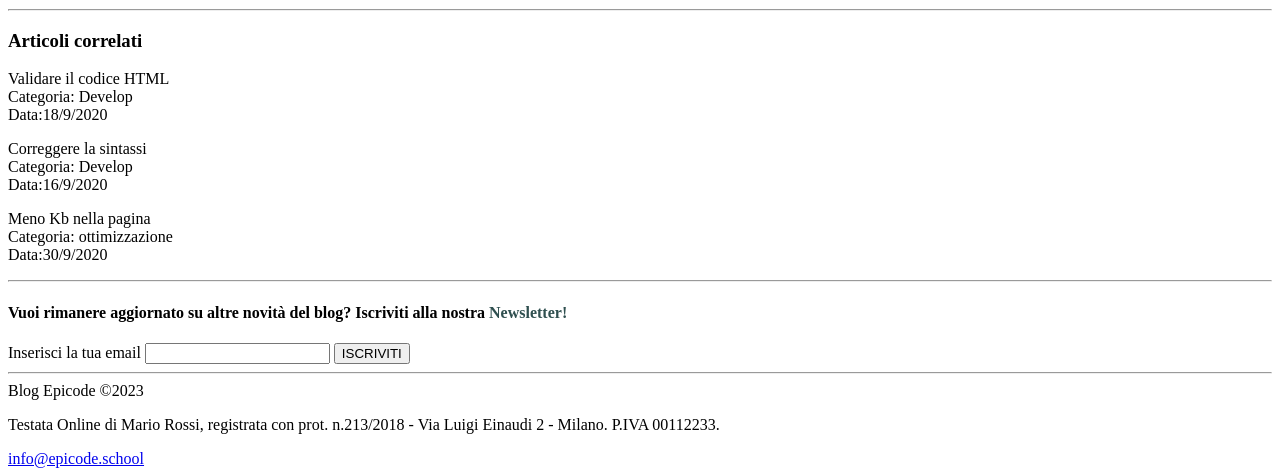
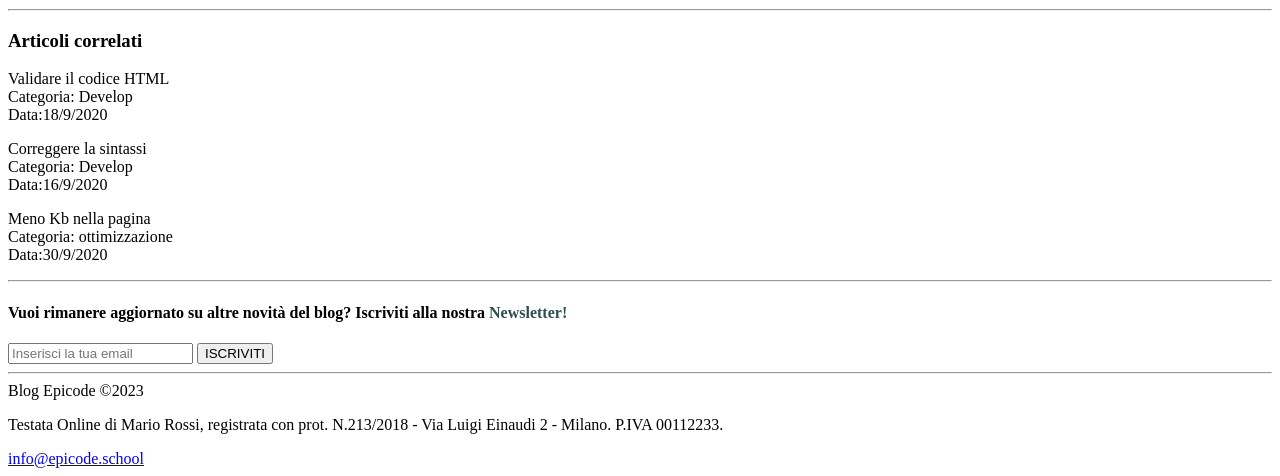
Before and after one commit to iam-Igor/U1_W1_L2, a plain HTML site: page index.html in a window 1280 px wide. Shown: the part 1160-1636 px from the top of the page. Drawn offline with Linux system fonts and the light colour scheme.

Commit message:
few changes

```diff
--- a/index.html
+++ b/index.html
@@ -154,16 +154,21 @@
           nostra <span style="color: darkslategray">Newsletter!</span>
         </h4>
         <div>
-          <label for="email">Inserisci la tua email</label>
-          <input type="email" id="email" required />
-          <input type="button" value="ISCRIVITI" id="button" />
+          <label for="email"></label>
+          <input
+            type="email"
+            id="email"
+            required
+            placeholder="Inserisci la tua email"
+          />
+          <button type="button">ISCRIVITI</button>
         </div>
         <hr />
       </aside>
       <footer>
         Blog Epicode &copy;2023
         <p>
-          Testata Online di Mario Rossi, registrata con prot. n.213/2018 - Via
+          Testata Online di Mario Rossi, registrata con prot. N.213/2018 - Via
           Luigi Einaudi 2 - Milano. P.IVA 00112233.
         </p>
         <a href="mailto:info@epicode.school">info@epicode.school</a>
```
